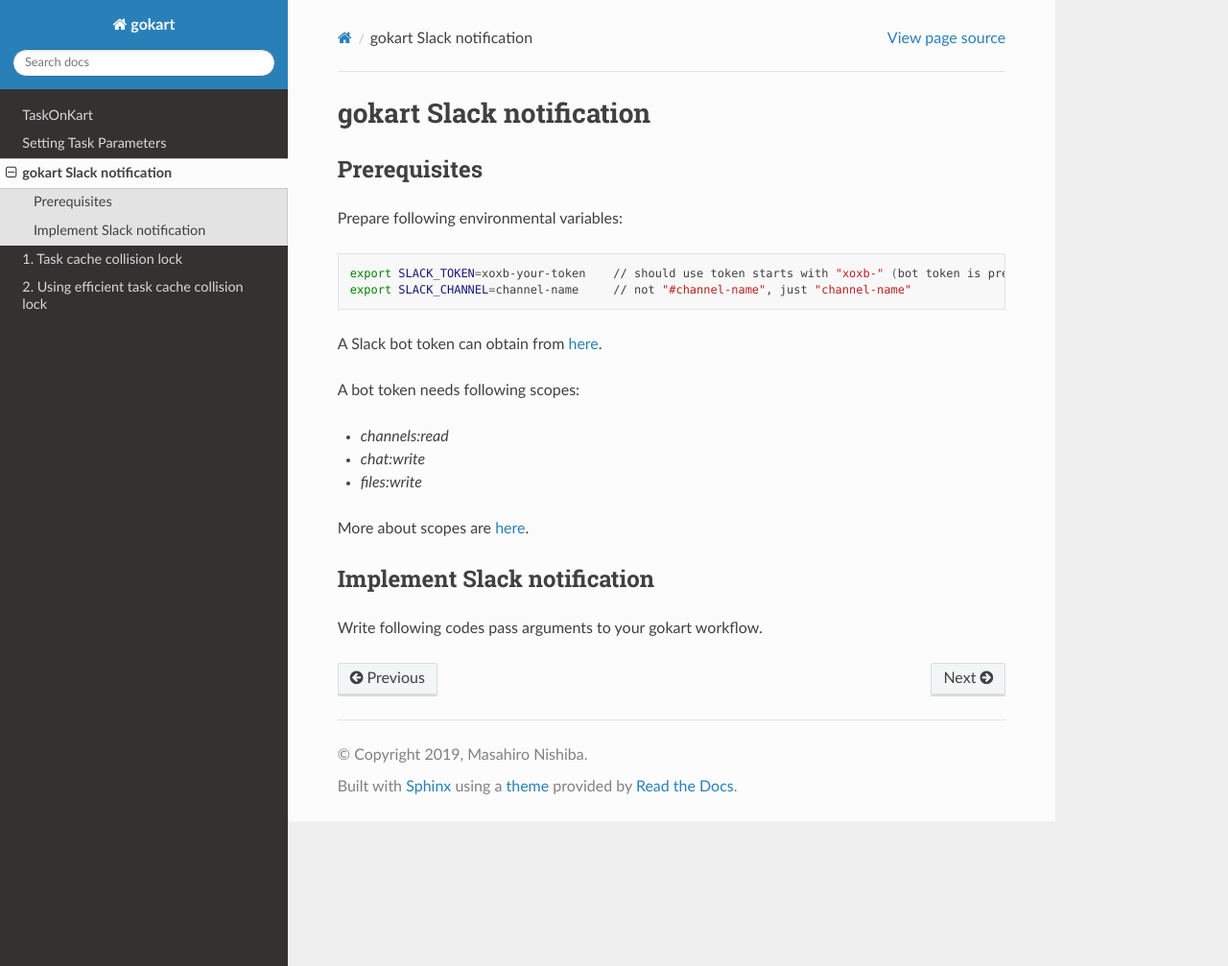
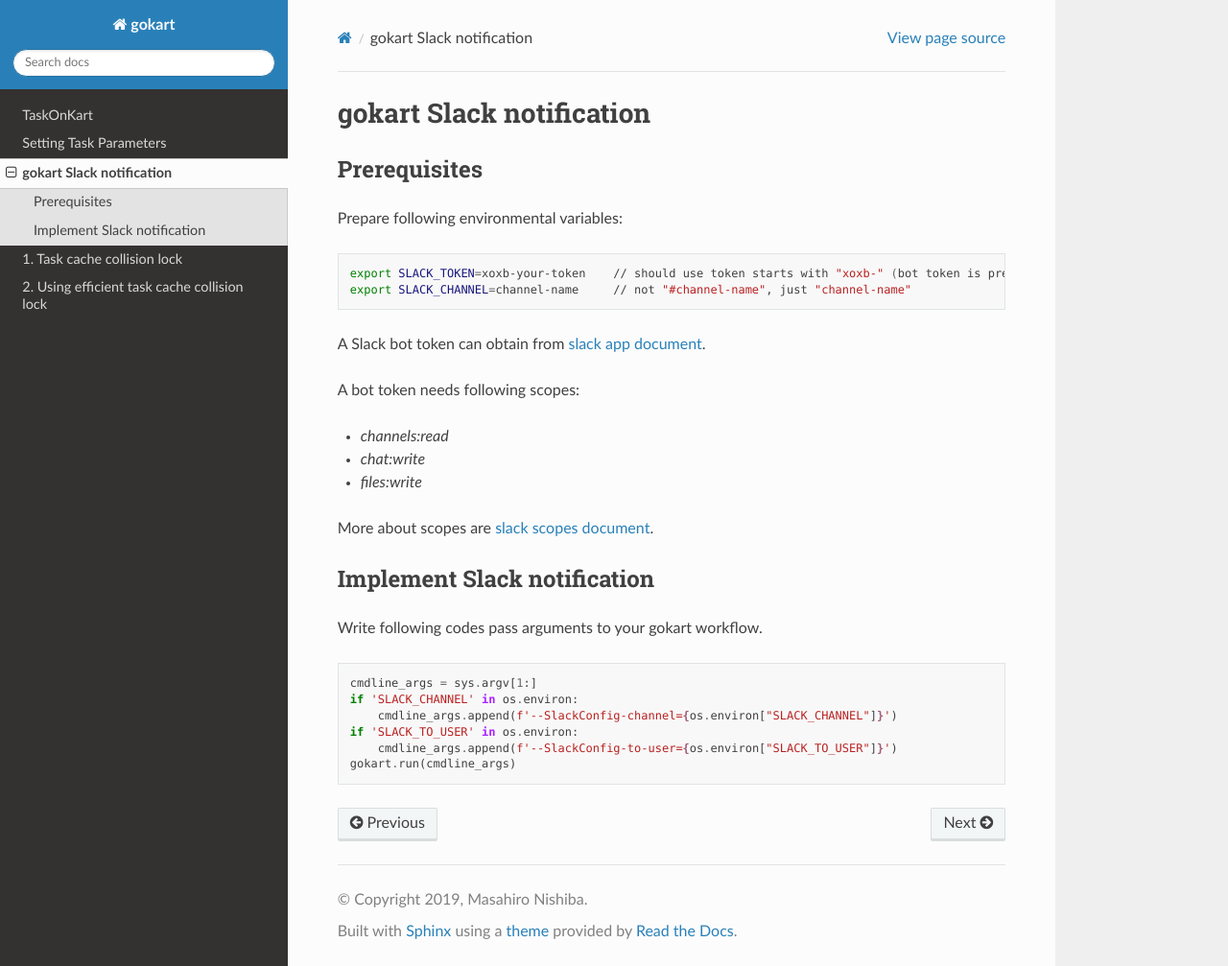
Before and after one commit to m3dev/gokart, a Sphinx documentation site: the page built from docs/slack_notification.rst, in a window 1280 px wide and 1007 px high. Shown: the whole window at 96% size. Built offline with Sphinx 7.4.7 and the Read the Docs theme 2.0.0, drawn with Linux system fonts in a browser that asks for light colours; pages that are not in the unit, such as notebooks, are missing from menus.

Commit message:
duplicate here

```diff
--- a/docs/slack_notification.rst
+++ b/docs/slack_notification.rst
@@ -12,7 +12,7 @@
    export SLACK_CHANNEL=channel-name     // not "#channel-name", just "channel-name"
 
 
-A Slack bot token can obtain from `here <https://api.slack.com/apps>`_.
+A Slack bot token can obtain from `slack app document <https://api.slack.com/apps>`_.
 
 A bot token needs following scopes:
 
@@ -20,7 +20,7 @@
 - `chat:write`
 - `files:write`
 
-More about scopes are `here <https://api.slack.com/scopes>`_.
+More about scopes are `slack scopes document <https://api.slack.com/scopes>`_.
 
 Implement Slack notification
 ----------------------------
@@ -28,6 +28,7 @@
 Write following codes pass arguments to your gokart workflow.
 
 .. code:: python
+
     cmdline_args = sys.argv[1:]
     if 'SLACK_CHANNEL' in os.environ:
         cmdline_args.append(f'--SlackConfig-channel={os.environ["SLACK_CHANNEL"]}')
```
